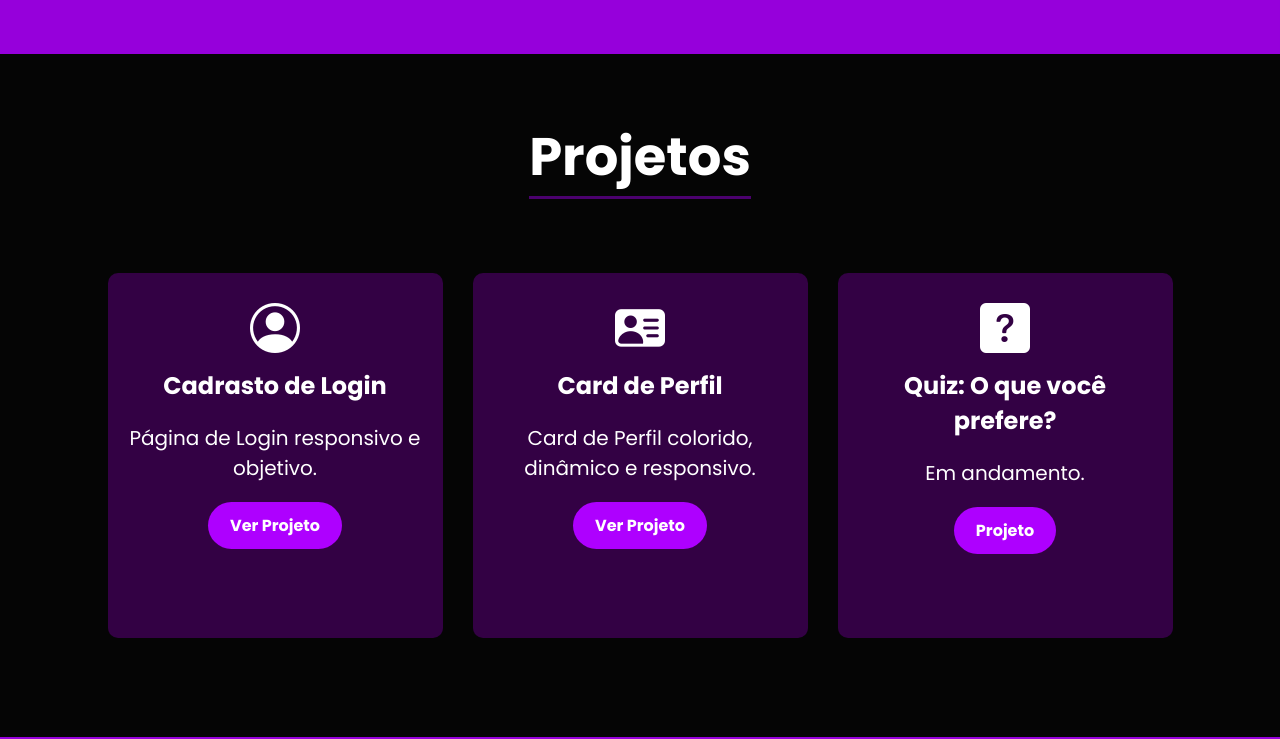
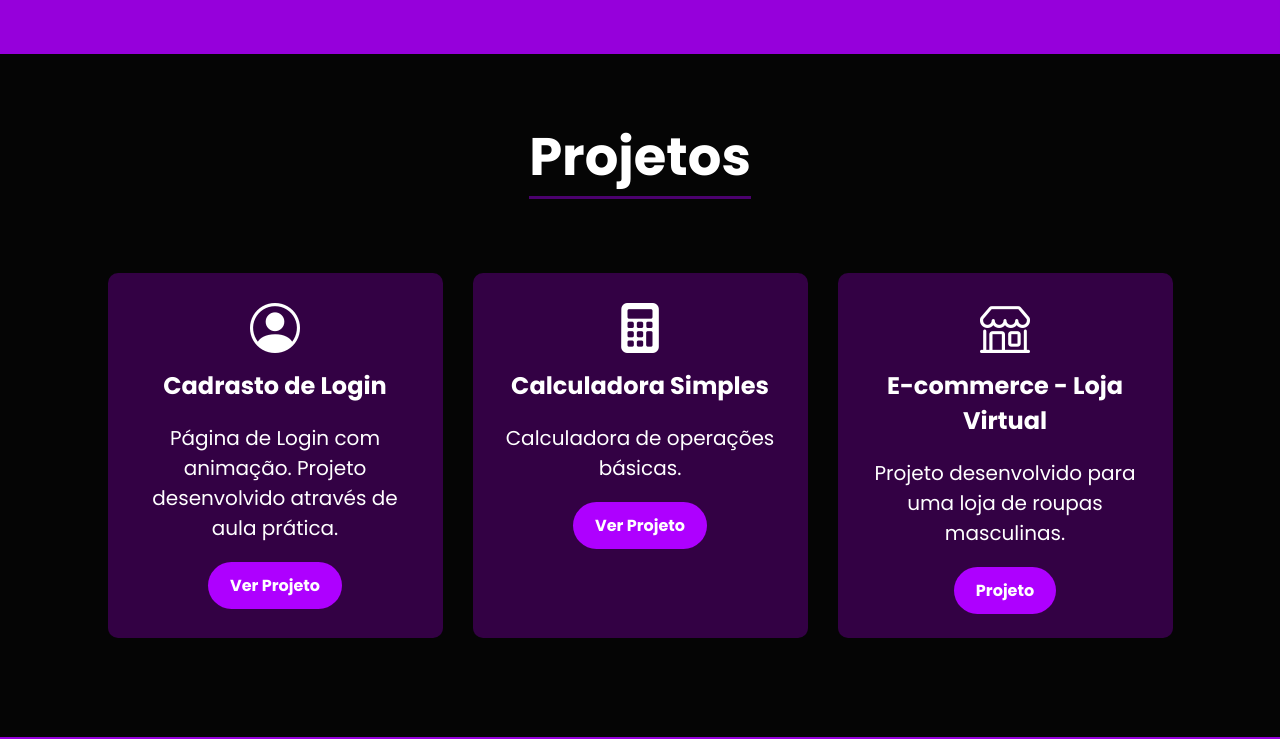
Before and after one commit to becaliraa/meu-portfolio, a plain HTML site: page index.html in a window 1280 px wide. Shown: the part 1146-1885 px from the top of the page. Drawn offline with nearby package versions, Linux system fonts and the light colour scheme.

Commit message:
Update index.html

```diff
--- a/index.html
+++ b/index.html
@@ -58,7 +58,7 @@
                 <div class="text-main">
                     <h2>Sobre</h2>
                     <p>
-                        Olá, sou a Lira e sou estudante de Ànalise e Desenvolvimento de Sistemas. Apaixonada por café, arte, resoluções e desafios.
+                        Olá, sou a Lira e sou estudante de Ànalise e Desenvolvimento de Sistemas.  Ao longo desses 4 anos na área de T.I, pude ter a oportunidade de desenvolver aplicações web que estão disponíveis em meu repositório no GitHub. Estou me especializando na criação de interfaces intuitivas e responsivas, busco constantemente aprimorar minhas habilidades para oferecer soluções inovadoras no mundo digital.
                     </p>
                     <div class="btn-social">
                         <a href="#"><button><i class="bi bi-tiktok"></i></button></a>
@@ -79,22 +79,24 @@
                 <div class="card">
                     <i class="bi bi-person-circle"></i>
                     <h5>Cadrasto de Login</h5>
-                    <p>Página de Login responsivo e objetivo.</p>
-                    <a href="https://becaliraa.github.io/cadastro/">Ver Projeto</a>
+                    <p>Página de Login com animação.
+                     Projeto desenvolvido através de aula prática.</p>
+                    <a href="https://becaliraa.github.io/Login-Animado/">Ver Projeto</a>
                 </div>
 
                 <div class="card">
-                    <i class="bi bi-person-vcard-fill"></i>
-                    <h5>Card de Perfil</h5>
-                    <p>Card de Perfil colorido, dinâmico e responsivo.</p>
-                    <a href="https://becaliraa.github.io/becalira/">Ver Projeto</a>
+                    <i class="bi bi-calculator-fill"></i>
+                    <h5>Calculadora Simples</h5>
+                    <p>Calculadora de operações básicas.</p>
+                    <a href="https://becaliraa.github.io/calculadora/">Ver Projeto</a>
                 </div>
 
                 <div class="card">
-                    <i class="bi bi-question-square-fill"></i>
-                    <h5>Quiz: O que você prefere?</h5>
-                    <p>Em andamento.</p>
-                    <a href="/">Projeto</a>
+                    <i class="bi bi-shop"></i>
+                    <h5>E-commerce - Loja Virtual</h5>
+                    <p>Projeto desenvolvido para uma loja de roupas masculinas.
+                    </p>
+                    <a href="https://jhoseffstreet.netlify.app/">Projeto</a>
                 </div>
             </div>
         </section>
```
